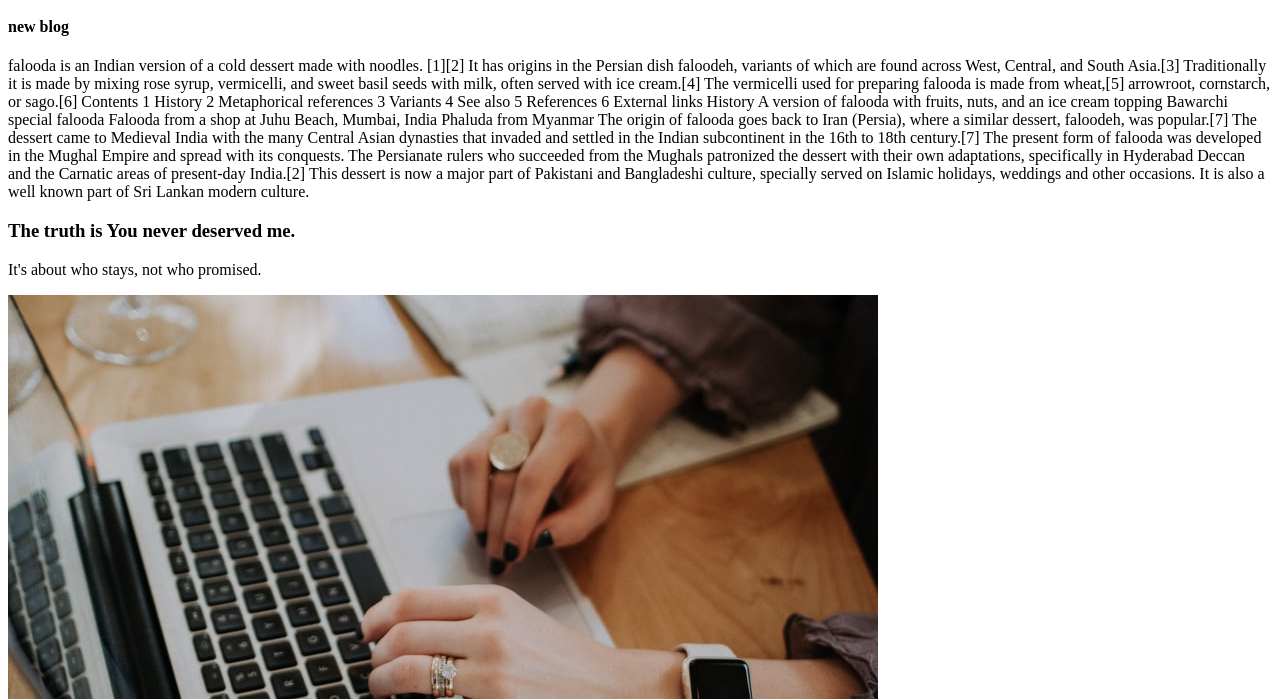
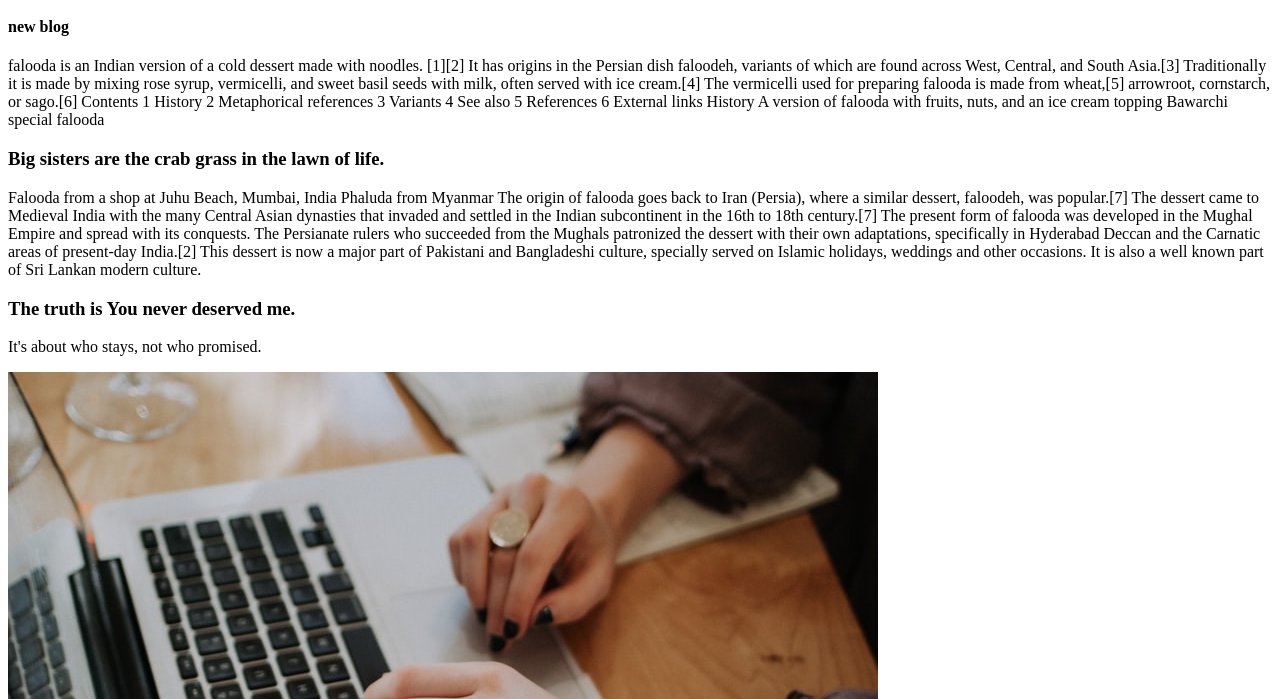
Before and after one commit to sajidsuchi/first-repo, a plain HTML site: page index.html in a window 1280 px wide. Shown: the part 101-800 px from the top of the page. Drawn offline with Linux system fonts and the light colour scheme.

Commit message:
big dsister

```diff
--- a/index.html
+++ b/index.html
@@ -27,6 +27,7 @@
 
             Bawarchi special falooda
 
+<h3>Big sisters are the crab grass in the lawn of life.</h3>
             Falooda from a shop at Juhu Beach, Mumbai, India
 
             Phaluda from Myanmar
```
